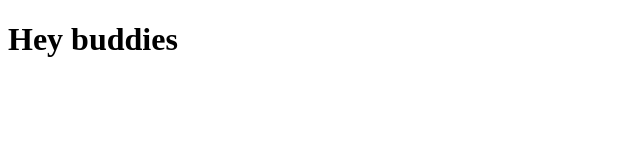
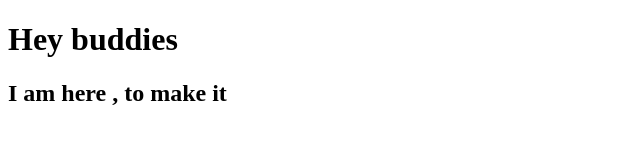
Before and after one commit to AsadEducation/B08A2-GamerZone, a plain HTML site: page index.html in a window 1280 px wide. Shown: the whole page, without its empty margins (0-640 px from the left). Drawn offline with Linux system fonts and the light colour scheme.

Commit message:
checking

```diff
--- a/index.html
+++ b/index.html
@@ -8,5 +8,6 @@
 <body>
 
     <h1>Hey buddies</h1>
+    <h2>I am here , to make it </h2>
 </body>
 </html>
```
